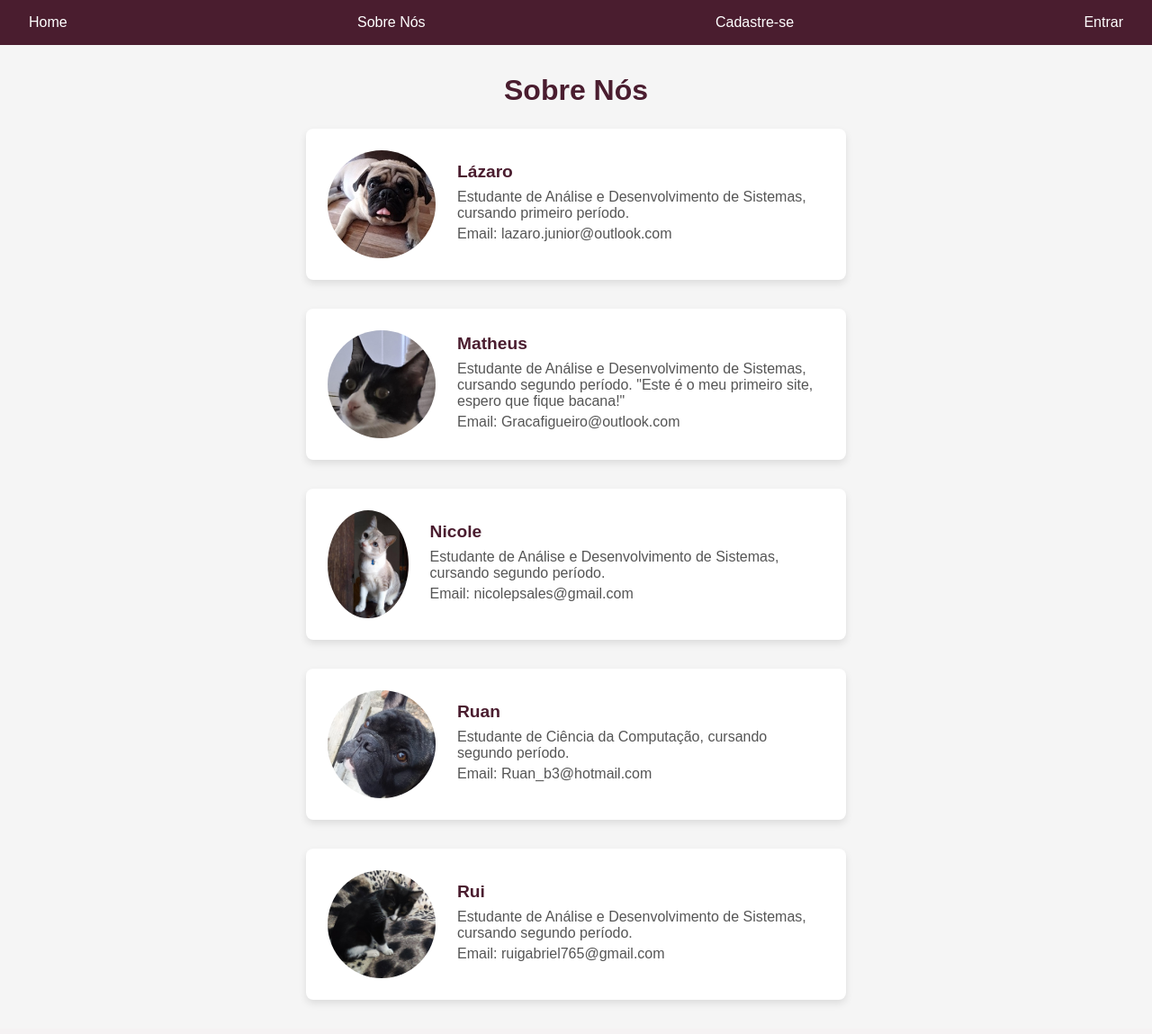
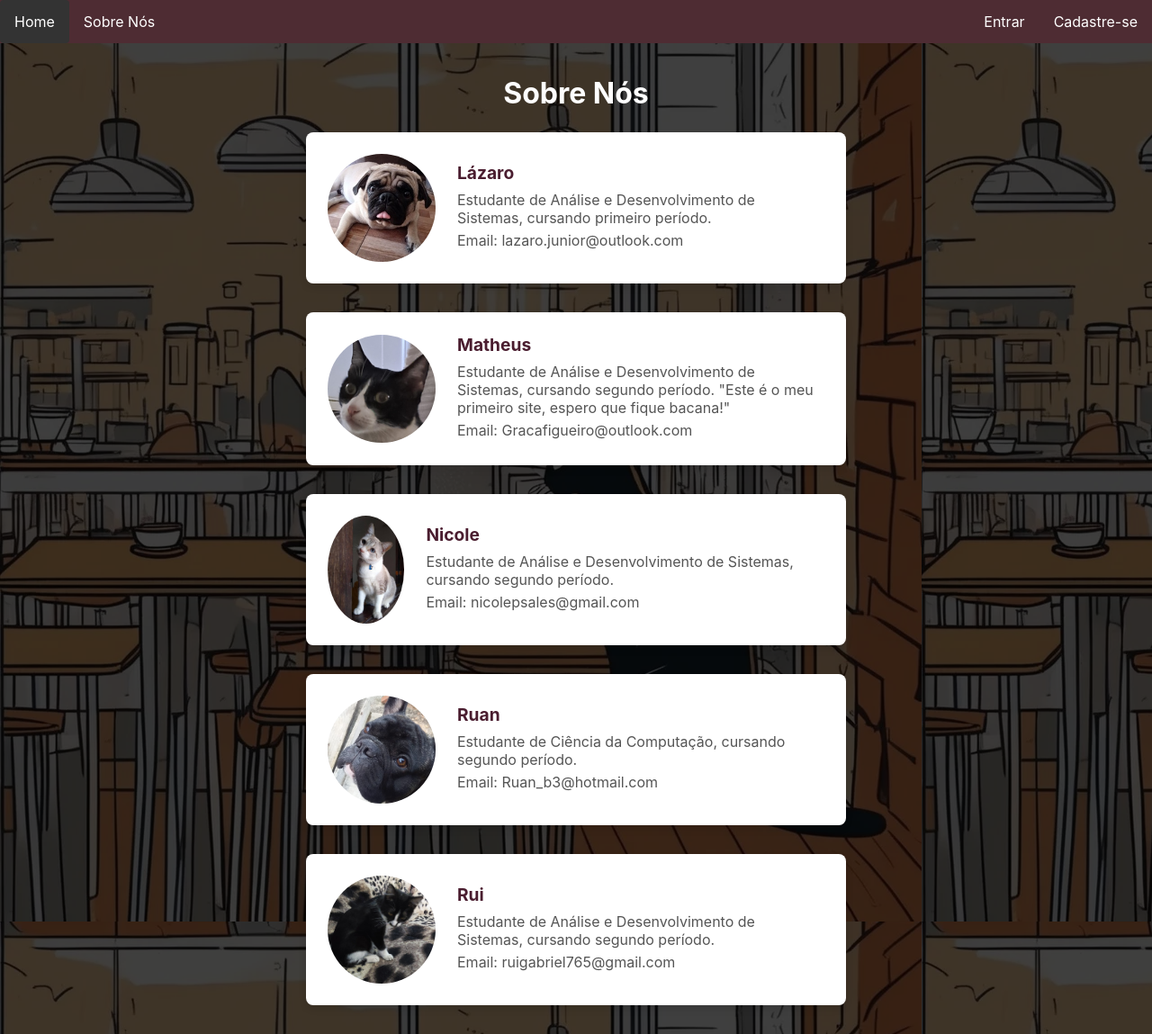
Before and after one commit to isnir/WebDev, a PHP site: page /sobrenos.php in a window 1280 px wide. Shown: the whole page at 90% size. Run offline with PHP 8.4, Linux system fonts and the light colour scheme.

Commit message:
Add files via upload

```diff
--- a/Projeto/css/sobrenos.css
+++ b/Projeto/css/sobrenos.css
@@ -8,11 +8,13 @@
     font-family: Arial, sans-serif;
     background-color: #f5f5f5;
     color: #333;
+    background-image: url(../assets/img/gato1.png);
 }
 
 .NavBar {
-    background-color: #4a1d2f;
-    padding: 1rem;
+
+    margin-top: 0;
+    padding-top: 0;
 }
 
 .NavBar ul {
@@ -24,7 +26,7 @@
 .NavBar ul li a {
     color: #fff;
     text-decoration: none;
-    padding: 0.5rem 1rem;
+
 }
 
 .NavBar ul li a:hover {
@@ -39,7 +41,7 @@
 
 .section-heading {
     font-size: 2rem;
-    color: #4a1d2f;
+    color: white;
     margin-bottom: 1.5rem;
 }
 
@@ -91,3 +93,32 @@
     color: #555;
     margin: 0.3rem 0;
 }
+
+/*
+Click nbfs://nbhost/SystemFileSystem/Templates/Licenses/license-default.txt to change this license
+Click nbfs://nbhost/SystemFileSystem/Templates/Other/CascadeStyleSheet.css to edit this template
+*/
+body {
+    font-family: "Montserrat", -apple-system, BlinkMacSystemFont, "Segoe UI",
+    Roboto, "Helvetica Neue", Arial, sans-serif, "Apple Color Emoji",
+    "Segoe UI Emoji", "Segoe UI Symbol", "Noto Color Emoji";
+}
+.NavBar ul {
+    display: inline-block;
+
+    top: 0;
+    width: 100%;
+    list-style-type: none;
+    margin: 0;
+    padding: 0;
+    overflow: hidden;
+    background-color: #4e2c33;
+}
+.NavBar li a {
+    display: inline-block;
+    float: left;
+    color: white;
+    text-align: center;
+    padding: 14px 16px;
+    text-decoration: none;
+}
```
